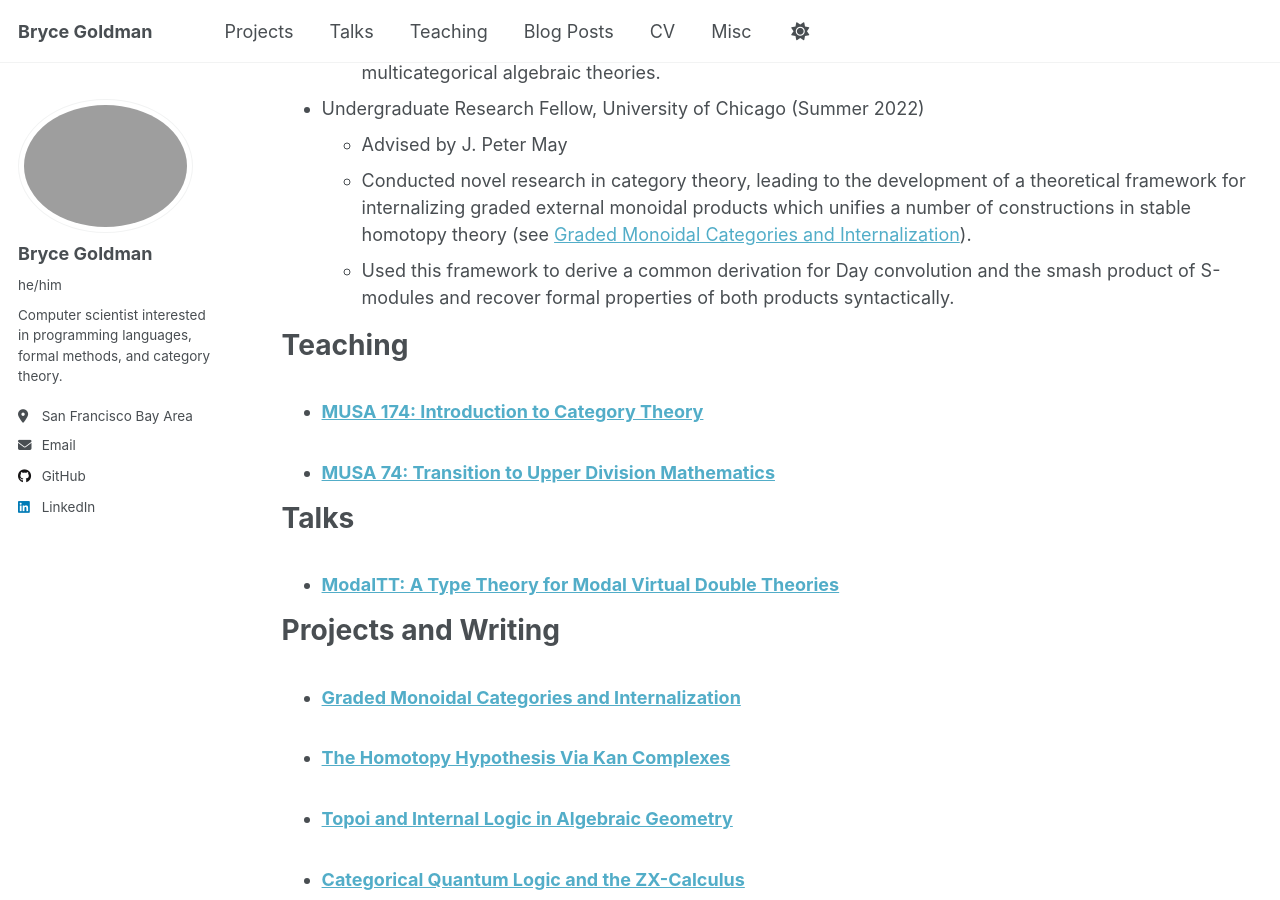
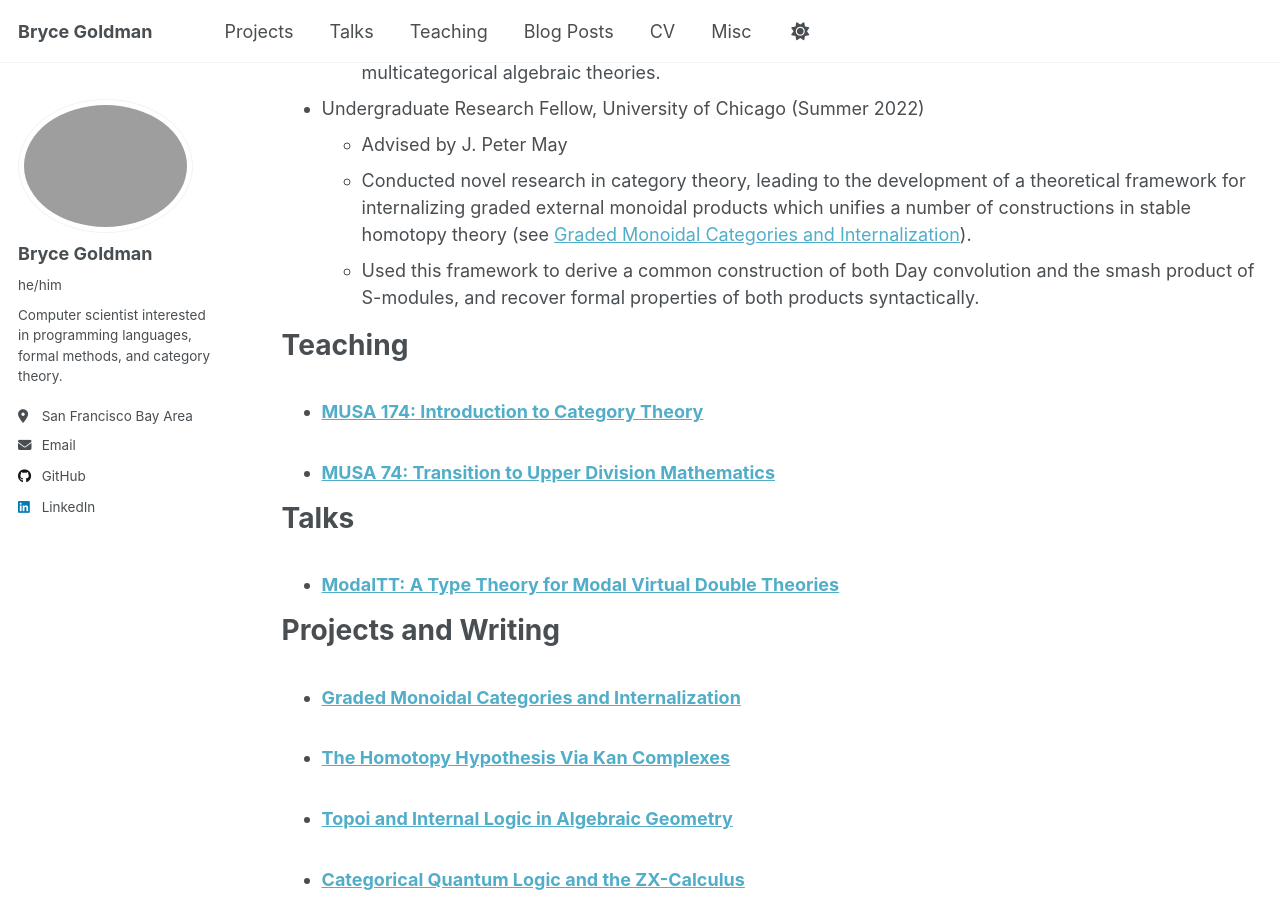
Before and after one commit to Alkizar/alkizar.github.io, a Jekyll site: the page built from _pages/cv.md, in a window 1280 px wide and 900 px high, scrolled down 578 px. Built offline with Jekyll 4.4.1, drawn with Linux system fonts in a browser that asks for light colours.

Commit message:
fixed: a word

```diff
--- a/_pages/cv.md
+++ b/_pages/cv.md
@@ -28,7 +28,7 @@ Research Experience
 * Undergraduate Research Fellow, University of Chicago (Summer 2022)
   * Advised by J. Peter May
   * Conducted novel research in category theory, leading to the development of a theoretical framework for internalizing graded external monoidal products which unifies a number of constructions in stable homotopy theory (see <a href="https://alkizar.github.io/project/graded_monoidal_categories">Graded Monoidal Categories and Internalization</a>).
-  * Used this framework to derive a common derivation for Day convolution and the smash product of S-modules and recover formal properties of both products syntactically.
+  * Used this framework to derive a common construction of both Day convolution and the smash product of S-modules, and recover formal properties of both products syntactically.
 
 Teaching
 ======
```
